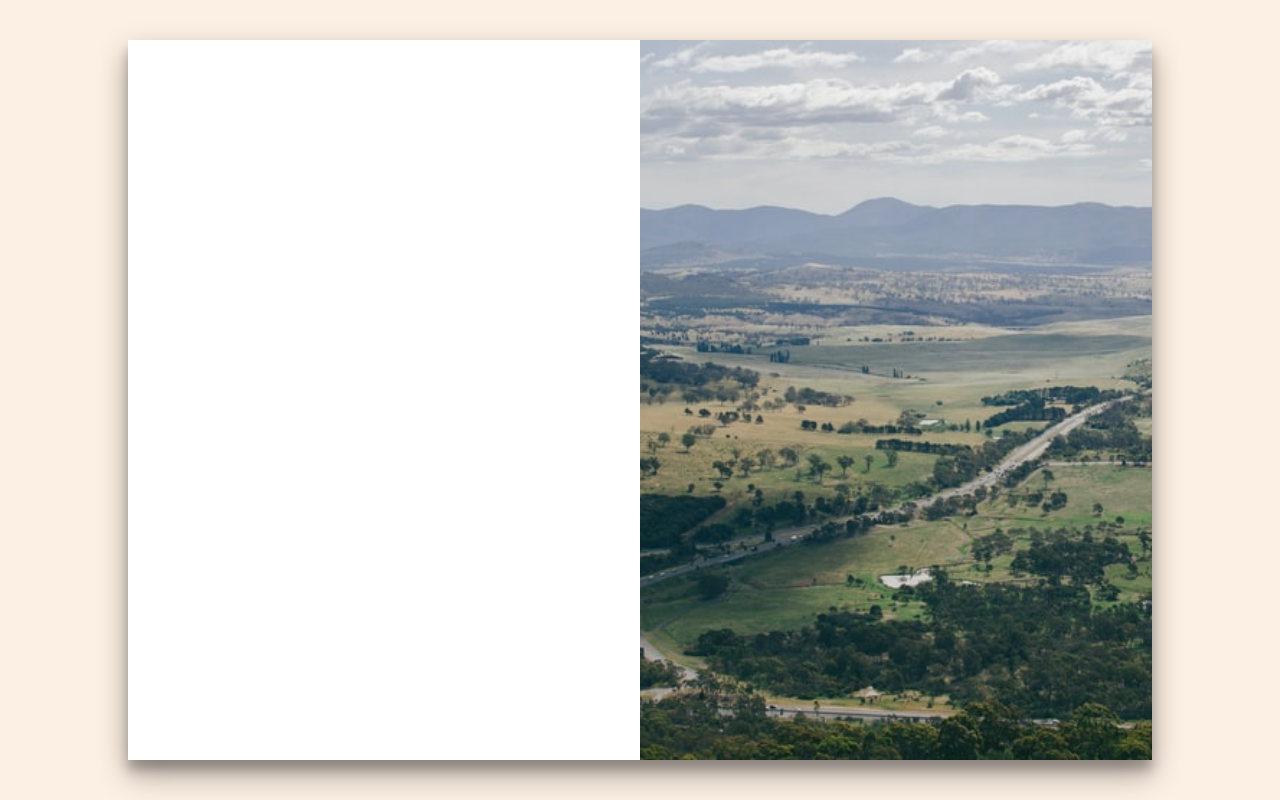
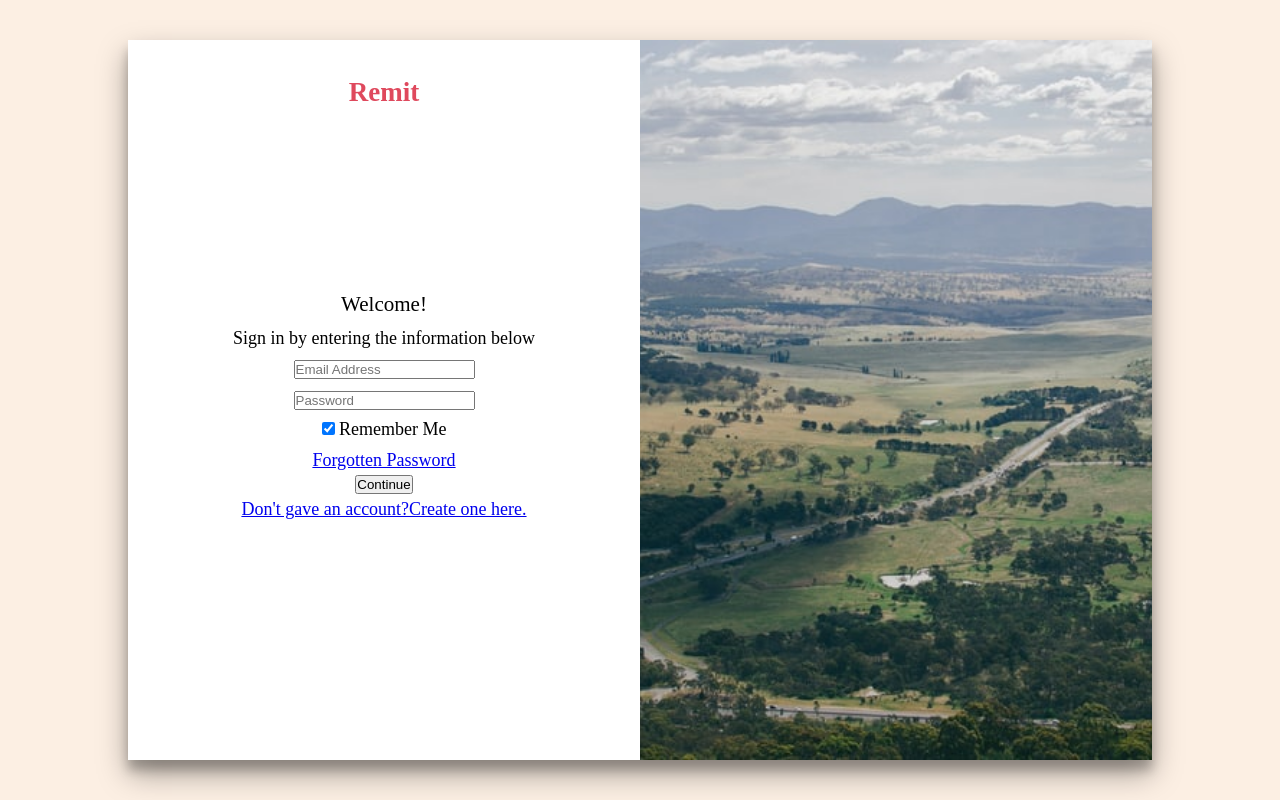
Before and after one commit to LuSimioni/Remit, a plain HTML site: page index.html in a window 1280 px wide. Drawn offline with Linux system fonts and the light colour scheme.

Commit message:
Formulário
Começando o formulário

```diff
--- a/index.html
+++ b/index.html
@@ -1,5 +1,6 @@
 <!DOCTYPE html>
 <html lang="en">
+
 <head>
   <meta charset="UTF-8" />
   <meta name="viewport" content="width=device-width, initial-scale=1.0" />
@@ -9,8 +10,36 @@
 
 <body>
   <div class="container">
-      <div class="container-form"></div>
+    <div class="container-form">
+      <h2 class="remit">Remit</h2>
+      <form class="form-remit">
+        <h3 class="welcome">Welcome!</h3>
+        <p class="singin">Sign in by entering the information below</p>
+
+        <div class="form-control">
+
+          <label for="email"></label>
+          <input type="email" id="email" name="email" placeholder="Email Address">
+        </div>
+        <div class="form-control">
+          <label for="password"></label>
+          <input type="password" id="password" name="password" placeholder="Password">
+        </div>
+        <div class="form-control">
+          <input type="checkbox" id="checkbox" name="checkbox" checked>
+          <label for="checkbox">Remember Me</label>
+        </div>
+        <a href="#" class="forgotten">Forgotten Password
+        </a>
+
+        <input type="submit" id="submit" value="Continue">
+
+        <a href="#" class="create">Don't gave an account?Create one here.</a>
+      </form>
+
+    </div>
     <div class="container-img"></div>
   </div>
 </body>
+
 </html>
--- a/style.css
+++ b/style.css
@@ -15,7 +15,18 @@ body {
   height: 100vh;
   place-items: center;
   background: #fcefe3;
+  line-height: 1.7;
+  font-size: 18px;
 }
+
+h2 {
+  display: flex;
+  justify-content: center;
+  color: #df495d;
+  margin: 30px 0px 0px 0px;
+  font-weight: 900;
+}
+
 .container {
   display: grid;
   width: 80%;
@@ -24,14 +35,31 @@ body {
   box-shadow: 0 14px 28px rgba(0, 0, 0, 0.35), 0 10px 10px rgba(0, 0, 0, 0.22);
 }
 
+.container-img {
+  width: 100%;
+  height: 100%;
+  background: url(/img/bg-back2.jpg) no-repeat center center/cover;
+}
+
 .container-form {
   width: 100%;
   height: 100%;
   background-color: var(--primary-color);
 }
 
-.container-img {
-  width: 100%;
-  height: 100%;
-  background: url(/img/bg-back2.jpg) no-repeat center center/cover;
+
+.container-form .form-remit {
+  display: flex;
+  height: 580px;
+  flex-direction: column;
+  align-items: center;
+  justify-content: center;
 }
+
+.form-remit h3 {
+  font-weight: 500;
+}
+
+.form-remit p {
+
+}
```
Lines whose indentation alone changed are shown as unchanged.
